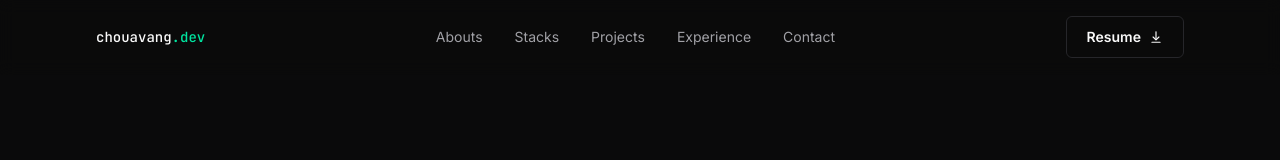
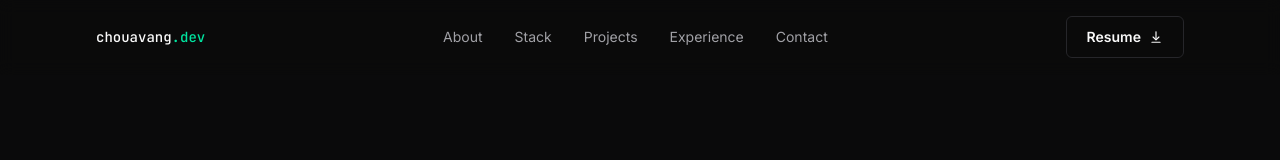
Before and after one commit to choua2025/react-ci-cd, a React (Vite) app: page / in a window 1280 px wide. Shown: the top 160 px of the page. Built offline with nearby package versions, Linux system fonts and the light colour scheme.

Commit message:
update navbar

```diff
--- a/src/components/Nav.jsx
+++ b/src/components/Nav.jsx
@@ -3,8 +3,8 @@ import Button from './Button'
 import { profile } from '../data/content'
 
 const links = [
-  { href: '#about', label: 'Abouts' },
-  { href: '#stack', label: 'Stacks' },
+  { href: '#about', label: 'About' },
+  { href: '#stack', label: 'Stack' },
   { href: '#projects', label: 'Projects' },
   { href: '#experience', label: 'Experience' },
   { href: '#contact', label: 'Contact' },
```
